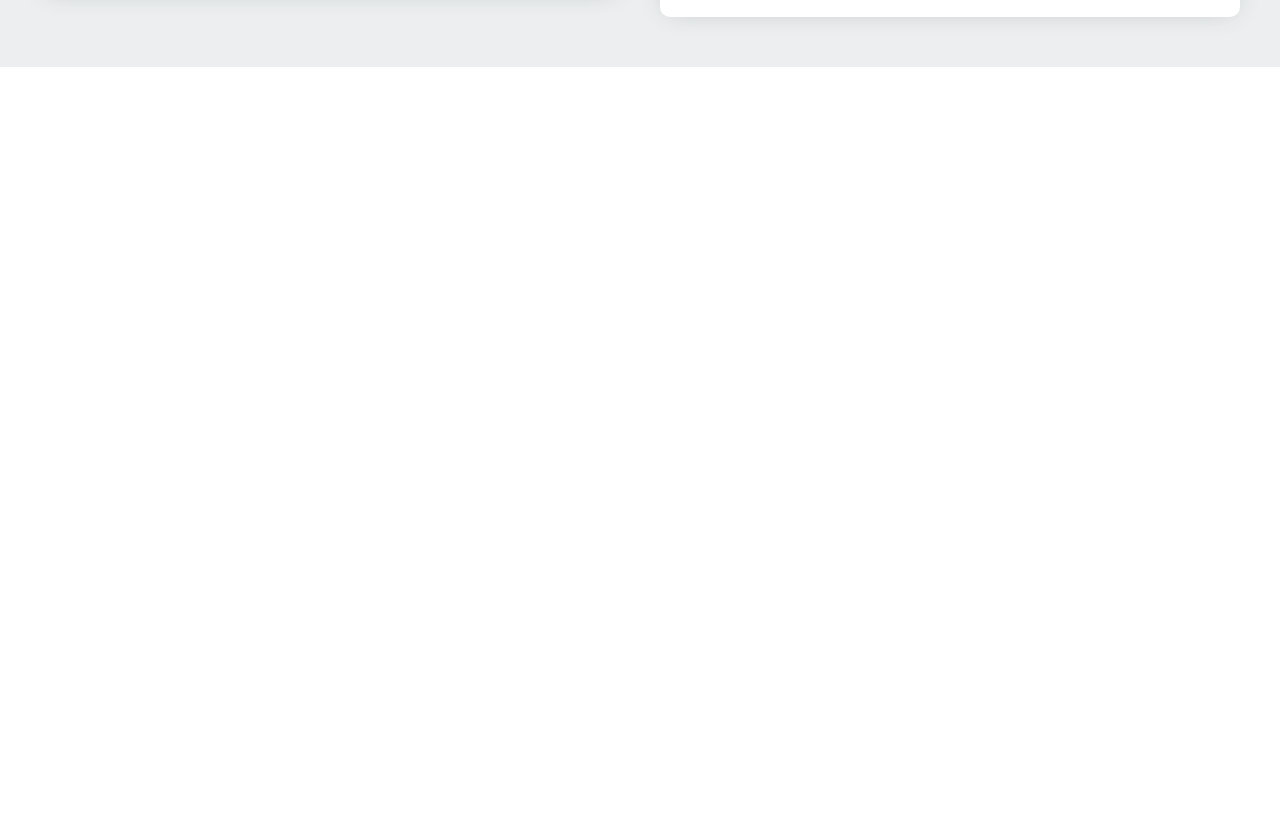
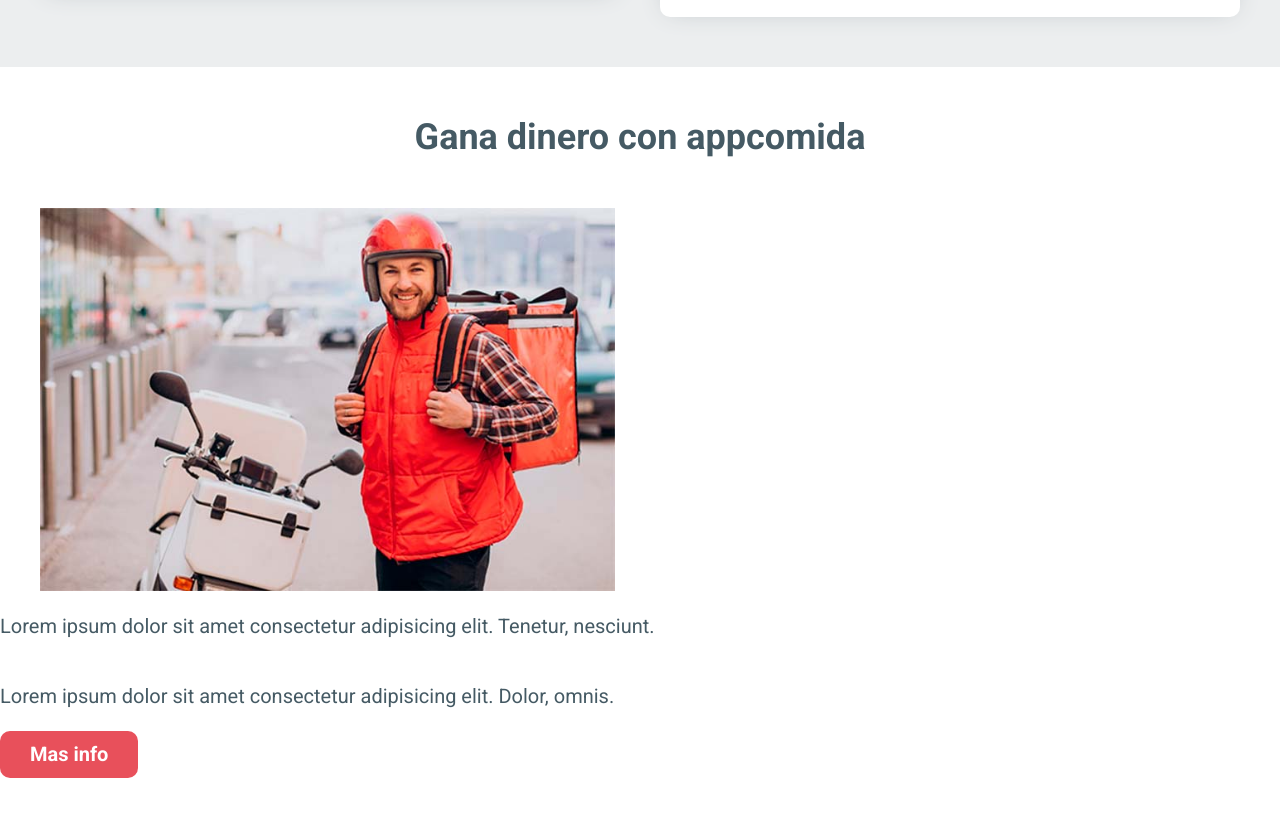
Before and after one commit to SebastianCastilloDev/DeliveryApp12, a website: page index.html in a window 1280 px wide. Shown: the part 4193-5010 px from the top of the page. Before the commit the page ends 4260 px from the top, so only its background shows below. Drawn offline with nearby package versions, Linux system fonts and the light colour scheme; files that its build step writes are made by us from their sources; files whose address does not match are found by name.

Commit message:
repartidores

```diff
--- a/index.html
+++ b/index.html
@@ -288,5 +288,19 @@
             </div>
         </div>
     </main>
+
+    <section class="repartidores">
+        <h2 class="repartidores__heading">Gana dinero con appcomida</h2>
+        <div class="repartidores__grid contenedor">
+            <img class="repartidores__imagen" src="build/img/repartidor.jpg" alt="">
+        </div>
+
+        <div class="repartidores__contenido">
+            <p class="repartidores__texto">Lorem ipsum dolor sit amet consectetur adipisicing elit. Tenetur, nesciunt.</p>
+            <p class="repartidores__texto">Lorem ipsum dolor sit amet consectetur adipisicing elit. Dolor, omnis.</p>
+            <a href="#" class="repartidores__enlace">Mas info</a>
+
+        </div>
+    </section>
 </body>
 </html>
--- a/src/scss/app.scss
+++ b/src/scss/app.scss
@@ -4,3 +4,4 @@
 @use 'pasos';
 @use 'testimoniales';
 @use 'favoritos';
+@use 'repartidores';
--- /dev/null
+++ b/src/scss/repartidores/_index.scss
@@ -0,0 +1 @@
+@forward 'repartidores'
--- /dev/null
+++ b/src/scss/repartidores/_repartidores.scss
@@ -0,0 +1,31 @@
+@use 'base/variables' as v;
+@use 'base/mixins' as m;
+
+.repartidores {
+    padding: v.$separacion 0;
+    &__heading{
+        text-align: center;
+        color: v.$secundario;
+    }
+
+    &__grid{
+        @include m.tablet {
+            @include m.grid(2, v.$separacion)
+        }
+    }
+
+
+    &__contenido{
+        display: flex;
+        flex-direction: column;
+        justify-content: space-evenly;
+        align-items: flex-start;
+    }
+    &__texto{
+        line-height: 1.5;
+        color: v.$secundario;
+    }
+    &__enlace{
+        @include m.boton(v.$primario, v.$blanco)
+    }
+}
```
